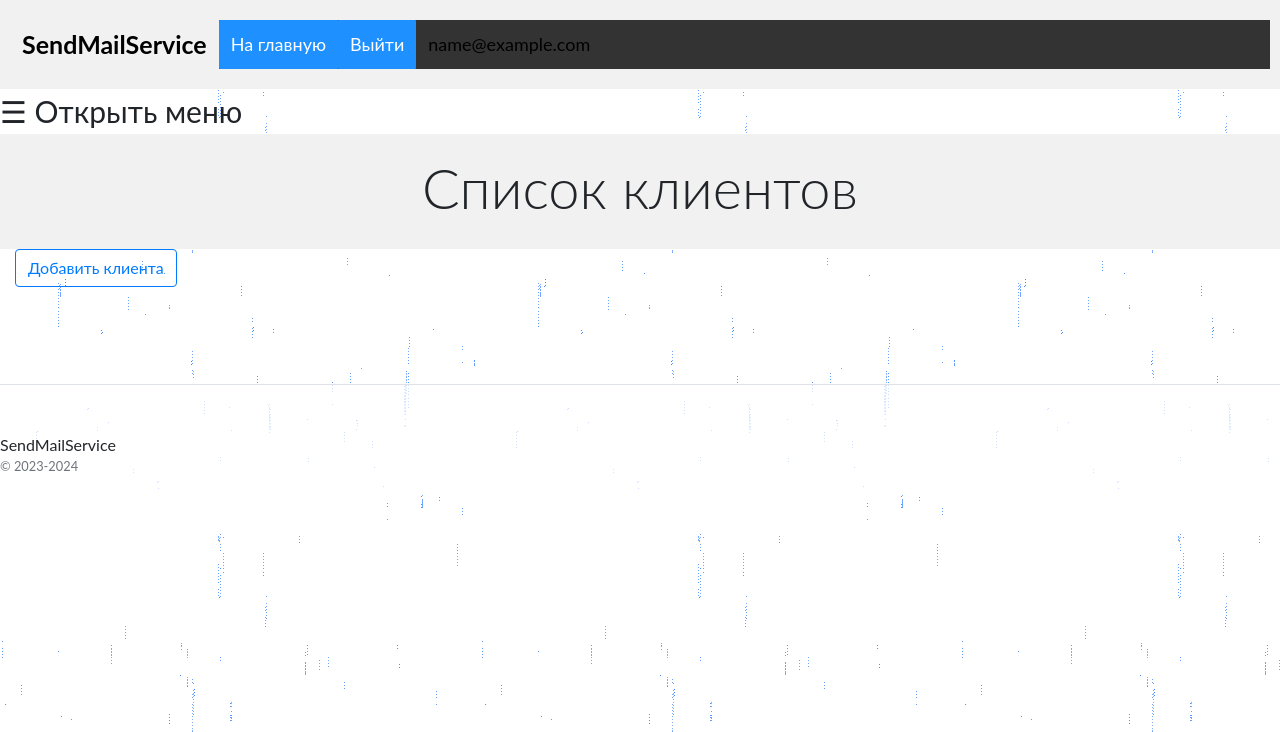
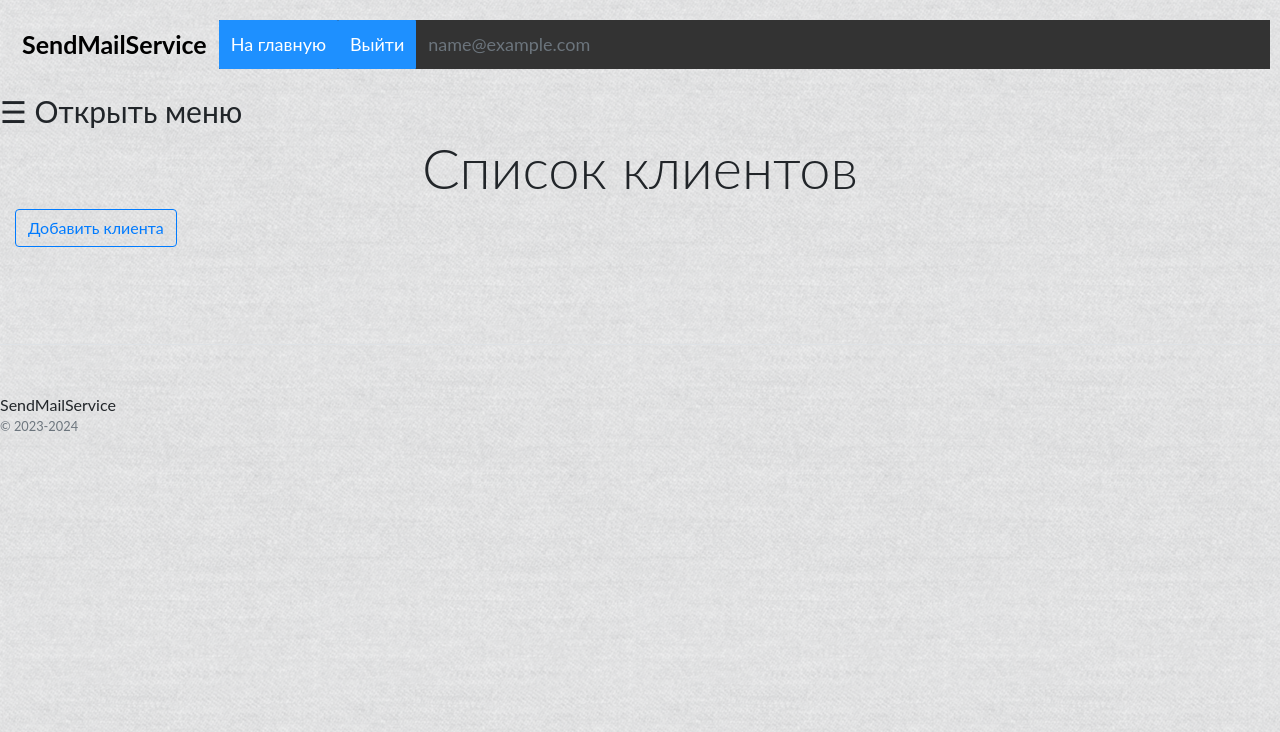
Before and after one commit to VladimirKovaliev/Course_work_6, a Django app: page /clients/ in a window 1280 px wide. Shown: the top 732 px of the page. Run offline with Django 5.2, Linux system fonts and the light colour scheme; the visitor is signed in with stand-in values (Sample User, id 1); data that the repository does not hold is empty; some libraries are stand-ins or nearby versions.

Commit message:
new design

```diff
--- a/sendmail/templates/sendmail/base.html
+++ b/sendmail/templates/sendmail/base.html
@@ -13,14 +13,14 @@
 
 <style>
     body {
-        background: url('static/images/background10.gif');
+        background: url('static/images/bkg.png');
         background-position: center;
         background-attachment: fixed;
         background-size; cover;
         font-family: 'Lato', sans-serif;
     }
     .card {
-background-color: rgba(255, 255, 255, 0.7);
+background-color: rgba(255, 255, 255, 0.1);
     }
     .container {
         padding: 50px 16px;
@@ -125,7 +125,7 @@
 
 .header {
   overflow: hidden;
-  background-color: #f1f1f1;
+  background-color: rgba(255, 255, 255, 0.0);
   padding: 20px 10px;
 }
 
@@ -159,7 +159,7 @@
     position: left;
     bottom: 0;
     width: 100%;
-    background-color: rgba(255, 255, 255, 0.7);
+    background-color: rgba(255, 255, 255, 0.0);
     padding: 0px 0;
 }
 
@@ -172,7 +172,7 @@
 
         {% if user.is_authenticated %}
         <a class="active" href="{% url 'users:logout' %}">Выйти</a>
-        <a href="#profile" >{{ user.email }}</a>
+        <a class="text text-muted" href="#profile" >{{ user.email }}</a>
         {% else %}
         <a href="{% url 'users:login' %}">Войти</a>
         <a href="{% url 'users:register' %}">Регистрация</a>
--- a/sendmail/templates/sendmail/client_list.html
+++ b/sendmail/templates/sendmail/client_list.html
@@ -1,8 +1,6 @@
 {% extends 'sendmail/base.html' %}
 {% block content %}
-<div class="header mx-auto text-center">
-    <h5 class="display-4">{{ title }}</h5>
-</div>
+    <h5 class="display-4 text-center">{{ title }}</h5>
 <div class="col-12 mb-5">
     <a class="btn btn-outline-primary" href="{% url 'sendmail:client_add' %}">Добавить клиента</a>
 </div>
--- a/sendmail/templates/sendmail/message_list.html
+++ b/sendmail/templates/sendmail/message_list.html
@@ -1,8 +1,6 @@
 {% extends 'sendmail/base.html' %}
 {% block content %}
-<div class="header mx-auto text-center">
-    <h5 class="display-4">{{ title }}</h5>
-</div>
+    <h5 class="display-4 text-center">{{ title }}</h5>
 <div class="col-12 mb-5">
     <a class="btn btn-outline-primary" href="{% url 'sendmail:message_add' %}">Создать сообщение для рассылки</a>
 </div>
```
Also changed, not shown: sendmail/templates/sendmail/mailing_list.html (+3 -7 lines).
